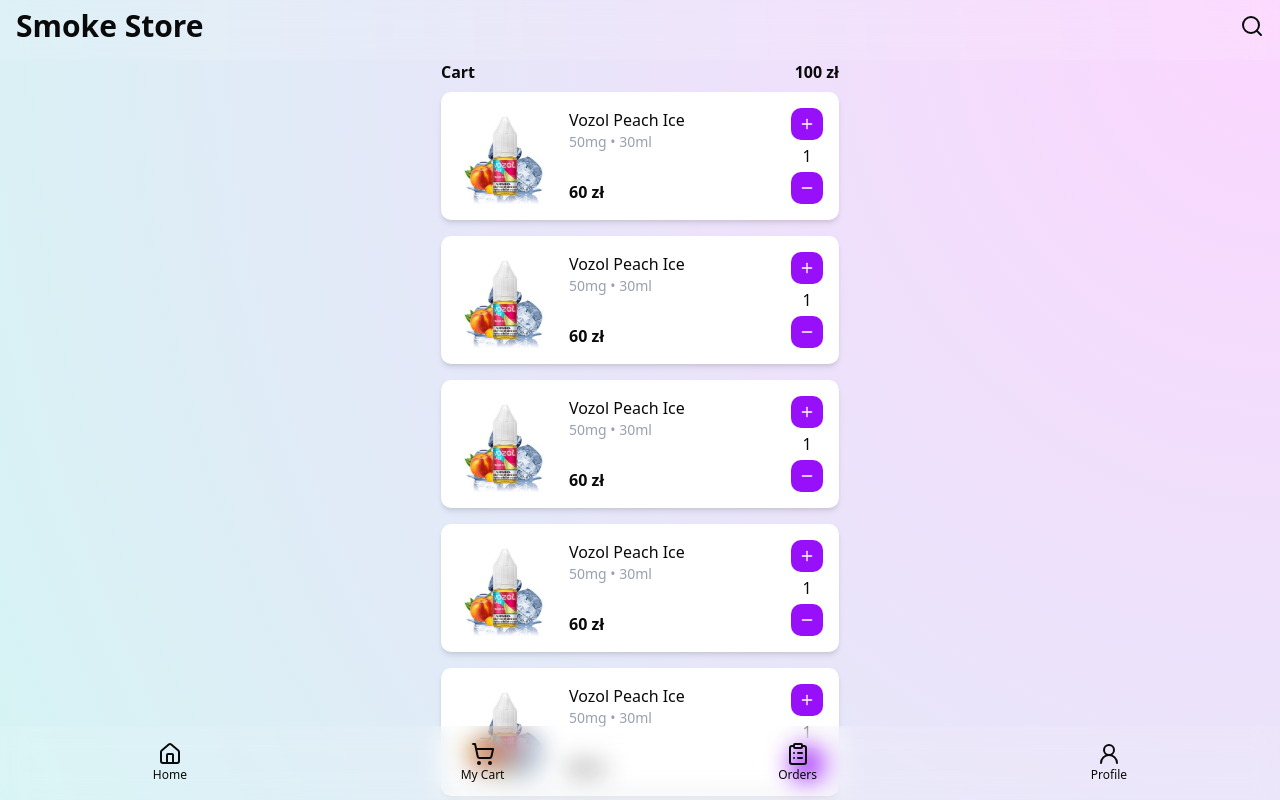
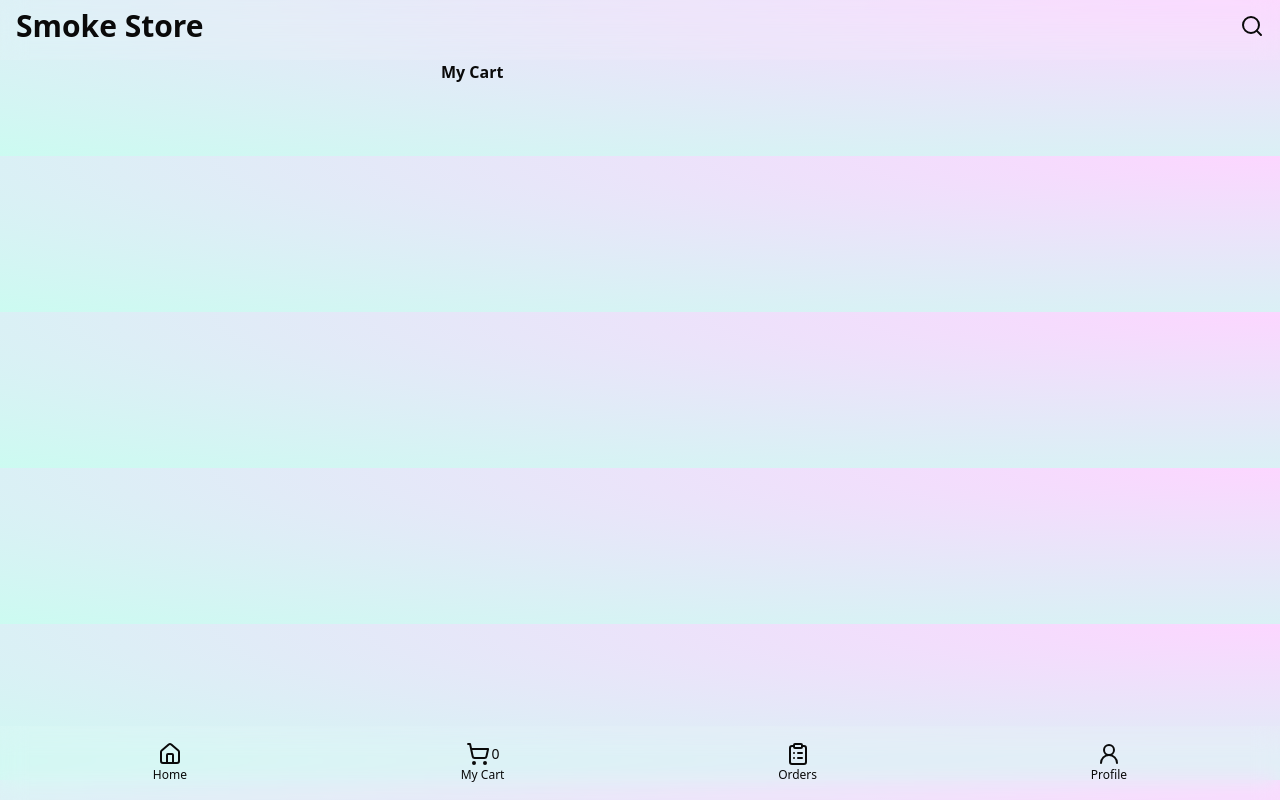
Before and after one commit to strelchuk26/SmokeStore-ZG, a Next.js app in the folder smokestore-webapp/: page /cart in a window 1280 px wide. Shown: the top 800 px of the page. Built offline with nearby package versions, Linux system fonts and the light colour scheme.

Commit message:
Add CartProvider.

```diff
--- a/smokestore-webapp/app/cart/page.tsx
+++ b/smokestore-webapp/app/cart/page.tsx
@@ -1,27 +1,26 @@
 "use client";
 
 import { CartItem } from "@/components/CartItem";
-import { products } from "../products";
-import { useState } from "react";
+import { useCart } from "@/lib/CartProvider";
 
 export default function Home() {
-    const [cartSum, setCartSum] = useState(100);
+    const { items } = useCart();
 
     return (
         <div className="wrapper flex flex-col mx-auto max-w-[430px] mb-18">
             <div className="flex justify-between items-center mx-4">
-                <h1 className="font-bold">Cart</h1>
-                <span className="font-bold">{cartSum} zł</span>
+                <h1 className="font-bold">My Cart</h1>
+                {/* <span className="font-bold">{items.reduce((sum, item) => sum + item.price * item.quantity, 0)} zł</span> */}
             </div>
-            {products.map((product) => (
+            {items.map((item) => (
                 <CartItem
-                    key={product.id}
-                    id={product.id}
-                    name={product.name}
-                    price={product.price}
-                    subtitle={product.subtitle}
-                    image={product.image}
-                    quantity={1}
+                    key={item.id}
+                    id={item.id}
+                    name={item.name}
+                    price={item.price}
+                    subtitle={item.subtitle}
+                    image={item.image}
+                    quantity={item.quantity}
                 />
             ))}
         </div>
--- a/smokestore-webapp/app/page.tsx
+++ b/smokestore-webapp/app/page.tsx
@@ -2,12 +2,32 @@
 
 import { ProductCard } from "@/components/ProductCard";
 import { products } from "./products";
+import { useTelegram } from "@/lib/TelegramProvider";
+import { useEffect } from "react";
+import { useCart } from "@/lib/CartProvider";
 // import { Button } from "@/components/ui/button";
 // import { TestTubeDiagonal } from "lucide-react";
 
 export default function Home() {
+    const { webApp } = useTelegram();
+    const { addToCart } = useCart();
+
+    useEffect(() => {
+        if (webApp) {
+            webApp.MainButton.hide();
+            webApp.SecondaryButton.hide();
+            webApp.expand();
+        }
+    }, [webApp]);
+
     return (
         <div className="wrapper flex flex-col mx-auto max-w-[430px]">
+            <div>
+                <h1 className="mx-4 text-2xl font-bold">
+                    Hello, {webApp?.initDataUnsafe?.user?.first_name || "User"}!
+                </h1>
+            </div>
+
             {/* <div className="m-4">
                 <h2 className="font-bold">Categories</h2>
                 <div className="flex mt-2 gap-4 scroll-smooth overflow-auto">
@@ -40,7 +60,13 @@
                         subtitle={product.subtitle}
                         image={product.image}
                         onAddToCart={() => {
-                            alert(`Add to cart: ${product.id}`);
+                            addToCart({
+                                id: product.id,
+                                name: product.name,
+                                price: product.price,
+                                subtitle: product.subtitle,
+                                image: product.image,
+                            });
                         }}
                     />
                 ))}
--- a/smokestore-webapp/app/products.ts
+++ b/smokestore-webapp/app/products.ts
@@ -8,22 +8,21 @@
     },
     {
         id: "vozol-peach-ice2",
-        name: "Vozol Peach Ice",
+        name: "Vozol Grape Ice",
         subtitle: "50mg • 30ml",
         price: 60,
         image: "/vozol.png",
     },
     {
         id: "vozol-peach-ice3",
-        name: "Vozol Peach Ice",
+        name: "Vozol Watermelon Ice",
         subtitle: "50mg • 30ml",
-
         price: 60,
         image: "/vozol.png",
     },
     {
         id: "vozol-peach-ice4",
-        name: "Vozol Peach Ice",
+        name: "Vozol Apple Ice",
         subtitle: "50mg • 30ml",
         price: 60,
         image: "/vozol.png",
--- a/smokestore-webapp/components/CartItem.tsx
+++ b/smokestore-webapp/components/CartItem.tsx
@@ -2,8 +2,10 @@
 
 import Image from "next/image";
 import { Minus, Plus } from "lucide-react";
+import { useHapticFeedback } from "@/hooks/useHapticFeedback";
+import { useCart } from "@/lib/CartProvider";
 import { useState } from "react";
-import { useHapticFeedback } from "@/hooks/useHapticFeedback";
+import { useTelegram } from "@/lib/TelegramProvider";
 
 interface CartItemProps {
     id: string;
@@ -15,21 +17,30 @@
 }
 
 export const CartItem = ({ id, name, price, subtitle, image, quantity = 1 }: CartItemProps) => {
-    const [quantityState, setQuantityState] = useState(quantity);
+    const { increase, decrease, remove } = useCart();
+    const [localQuantity, setLocalQuantity] = useState(quantity);
     const { HapticImpact } = useHapticFeedback();
+    const { webApp } = useTelegram();
 
     const handlePlusClick = () => {
-        setQuantityState(quantityState + 1);
+        increase(id);
+        setLocalQuantity(localQuantity + 1);
         HapticImpact("soft");
     };
 
     const handleMinusClick = () => {
-        if (quantityState > 1) {
-            setQuantityState(quantityState - 1);
+        if (quantity > 1) {
+            decrease(id);
+            setLocalQuantity(localQuantity - 1);
             HapticImpact("light");
         } else {
-            HapticImpact("rigid");
-            alert("Minimum quantity is 1");
+            webApp?.showConfirm("Are you sure you want to remove this item from cart?", (isConfirmed) => {
+                if (isConfirmed) {
+                    remove(id);
+                    setLocalQuantity(0);
+                    HapticImpact("rigid");
+                }
+            });
         }
     };
 
@@ -41,7 +52,10 @@
             <div className="flex flex-col flex-1">
                 <h2 className="font-medium">{name}</h2>
                 <p className="text-gray-400 text-sm">{subtitle}</p>
-                <p className="font-bold mt-auto">{price} zł</p>
+                <div className="flex mt-auto justify-between items-center">
+                    <span className="font-medium text-sm">{`${localQuantity} x ${price}zł`}</span>
+                    <span className="font-bold">{`${localQuantity * price} zł`}</span>
+                </div>
             </div>
             <div className="flex flex-col justify-between items-center">
                 <button
@@ -51,7 +65,7 @@
                     <Plus size={16} />
                 </button>
                 <div className="flex justify-center">
-                    <span>{quantityState}</span>
+                    <span>{localQuantity}</span>
                 </div>
                 <button
                     onClick={() => handleMinusClick()}
--- a/smokestore-webapp/components/Footer.tsx
+++ b/smokestore-webapp/components/Footer.tsx
@@ -2,10 +2,12 @@
 
 import { useHapticFeedback } from "@/hooks/useHapticFeedback";
 import { House, ShoppingCart, ClipboardList, UserRound } from "lucide-react";
+import { useCart } from "@/lib/CartProvider";
 import Link from "next/link";
 
 export const Footer = () => {
     const { HapticImpact } = useHapticFeedback();
+    const { items } = useCart();
 
     return (
         <>
@@ -13,19 +15,23 @@
                 className="flex p-4 w-full fixed bottom-0 justify-around items-center bg-white/10 border-gray-200
                 backdrop-blur-md border-opacity-20 z-50"
             >
-                <Link href="/" onClick={() => {
-                    HapticImpact("soft");
-                }}>
-                    <div className="flex flex-col items-center">
+                <Link href="/" onClick={() => HapticImpact("soft")}>
+                    <div className="flex flex-col items-center active:scale-95 duration-150">
                         <House />
                         <p className="text-[12px]">Home</p>
                     </div>
                 </Link>
-                <Link href="/cart" onClick={() => {
-                    HapticImpact("soft");
-                }}>
-                    <div className="flex flex-col items-center">
-                        <ShoppingCart />
+                <Link
+                    href="/cart"
+                    onClick={() => {
+                        HapticImpact("soft");
+                    }}
+                >
+                    <div className="flex flex-col justify-center items-center active:scale-95 duration-150">
+                        <div className="flex gap-0.5 items-center">
+                            <ShoppingCart />
+                            <span className="font-light text-sm">{items.length}</span>
+                        </div>
                         <p className="text-[12px]">My Cart</p>
                     </div>
                 </Link>
--- a/smokestore-webapp/components/ProductCard.tsx
+++ b/smokestore-webapp/components/ProductCard.tsx
@@ -3,6 +3,7 @@
 import Image from "next/image";
 import { Plus } from "lucide-react";
 import Link from "next/link";
+import { useHapticFeedback } from "@/hooks/useHapticFeedback";
 
 type ProductCardProps = {
     id: string;
@@ -14,6 +15,8 @@
 };
 
 export function ProductCard({ id, name, price, subtitle, image, onAddToCart }: ProductCardProps) {
+    const { HapticImpact } = useHapticFeedback();
+
     return (
         <Link href={`/product/${id}`} className="block w-[160px] rounded-2xl bg-white p-3 shadow-xl">
             <div className="relative h-28 w-full">
@@ -33,6 +36,7 @@
                         e.preventDefault();
                         e.stopPropagation();
                         onAddToCart(id);
+                        HapticImpact("heavy");
                     }}
                     className="flex h-8 w-8 items-center justify-center rounded-lg bg-purple-600 text-white active:scale-95"
                 >
--- /dev/null
+++ b/smokestore-webapp/lib/CartProvider.tsx
@@ -0,0 +1,71 @@
+"use client";
+
+import { createContext, useContext, useEffect, useState } from "react";
+
+export type CartItem = {
+    id: string;
+    name: string;
+    price: number;
+    subtitle: string;
+    image: string;
+    quantity: number;
+};
+
+interface CartContextType {
+    items: CartItem[];
+    addToCart: (item: Omit<CartItem, "quantity">) => void;
+    increase: (id: string) => void;
+    decrease: (id: string) => void;
+    remove: (id: string) => void;
+}
+
+const CartContext = createContext<CartContextType | null>(null);
+const STORAGE_KEY = "smokestore_cart";
+
+export function CartProvider({ children }: { children: React.ReactNode }) {
+    const [items, setItems] = useState<CartItem[]>(() => {
+        if (typeof window === "undefined") return [];
+        const stored = localStorage.getItem(STORAGE_KEY);
+        return stored ? JSON.parse(stored) : [];
+    });
+
+    useEffect(() => {
+        localStorage.setItem(STORAGE_KEY, JSON.stringify(items));
+    }, [items]);
+
+    const addToCart = (product: Omit<CartItem, "quantity">) => {
+        setItems((prev) => {
+            const existing = prev.find((i) => i.id === product.id);
+
+            if (existing) {
+                return prev.map((i) => (i.id === product.id ? { ...i, quantity: i.quantity + 1 } : i));
+            }
+
+            return [...prev, { ...product, quantity: 1 }];
+        });
+    };
+
+    const increase = (id: string) => {
+        setItems((prev) => prev.map((i) => (i.id === id ? { ...i, quantity: i.quantity + 1 } : i)));
+    };
+
+    const decrease = (id: string) => {
+        setItems((prev) =>
+            prev.map((i) => (i.id === id ? { ...i, quantity: i.quantity - 1 } : i)).filter((i) => i.quantity > 0)
+        );
+    };
+
+    const remove = (id: string) => {
+        setItems((prev) => prev.filter((i) => i.id !== id));
+    };
+
+    return (
+        <CartContext.Provider value={{ items, addToCart, increase, decrease, remove }}>{children}</CartContext.Provider>
+    );
+}
+
+export function useCart() {
+    const ctx = useContext(CartContext);
+    if (!ctx) throw new Error("useCart must be used inside CartProvider");
+    return ctx;
+}
```
Also changed, not shown: smokestore-webapp/app/layout.tsx (+9 -3 lines).
